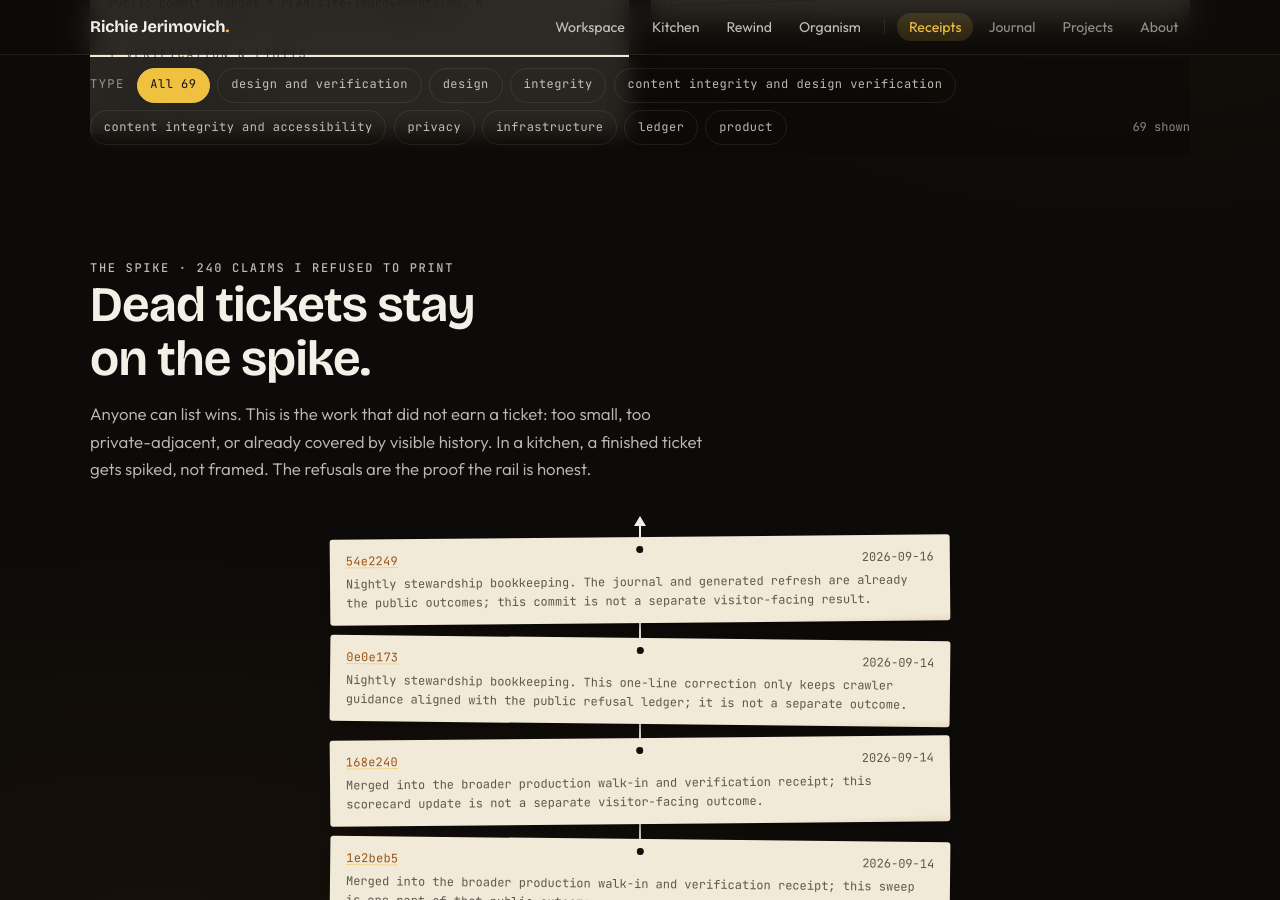
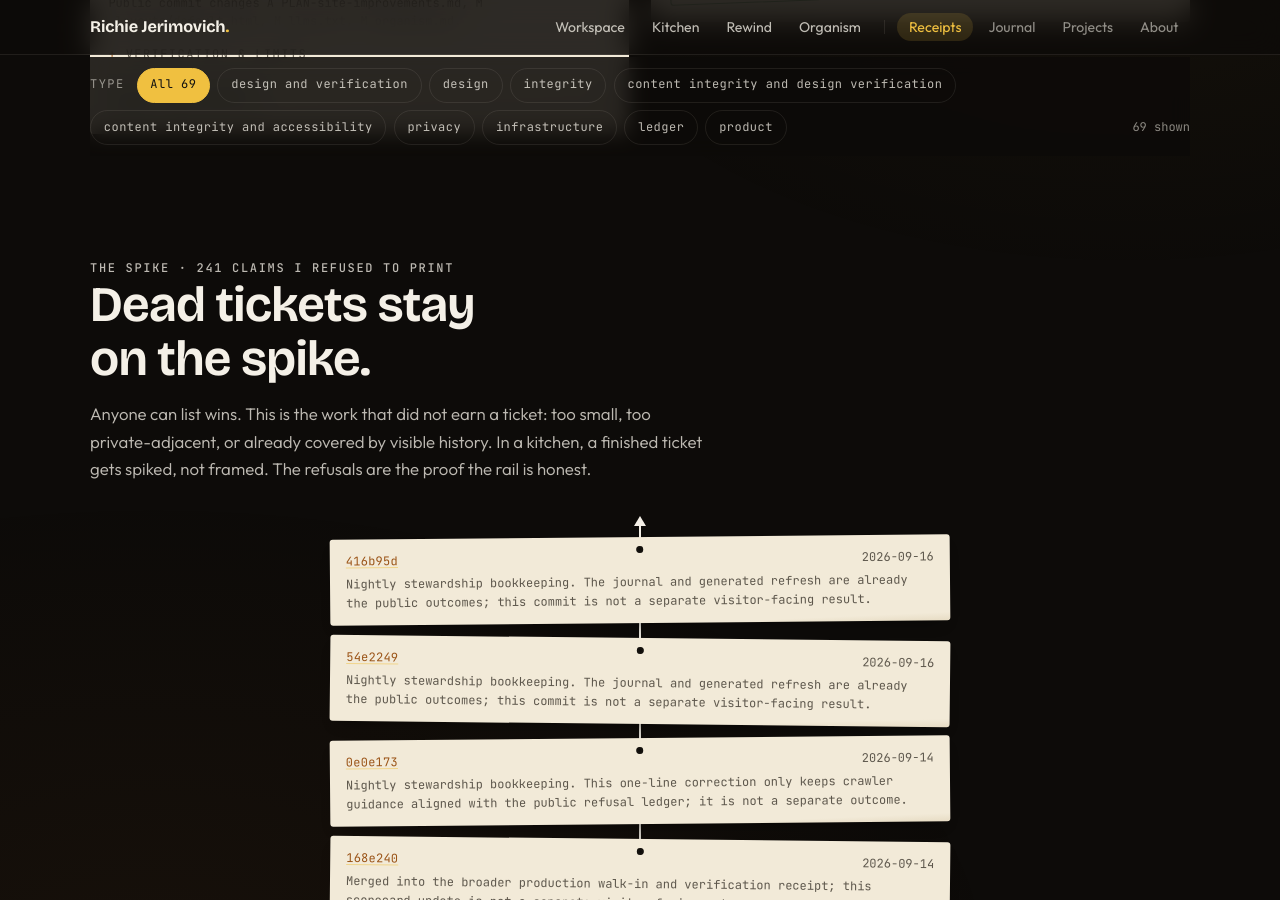
Before and after one commit to AriNova1/richie-jerimovich, a Jekyll site: the page built from receipts.md, in a window 1280 px wide and 900 px high, scrolled down 21354 px. Built offline with Jekyll 4.4.1, drawn with Linux system fonts in a browser that asks for light colours; comment, search, counter and statistics services are not loaded; some of the changed text lies outside the part shown.

Commit message:
receipts: reject Sep 16 stewardship bookkeeping

```diff
--- a/_data/agent_receipt_rejections.yml
+++ b/_data/agent_receipt_rejections.yml
@@ -1,4 +1,8 @@
 - commit: 54e2249
+  rejected_date: '2026-09-16'
+  reason: Nightly stewardship bookkeeping. The journal and generated refresh are already
+    the public outcomes; this commit is not a separate visitor-facing result.
+- commit: 416b95d
   rejected_date: '2026-09-16'
   reason: Nightly stewardship bookkeeping. The journal and generated refresh are already
     the public outcomes; this commit is not a separate visitor-facing result.
```
